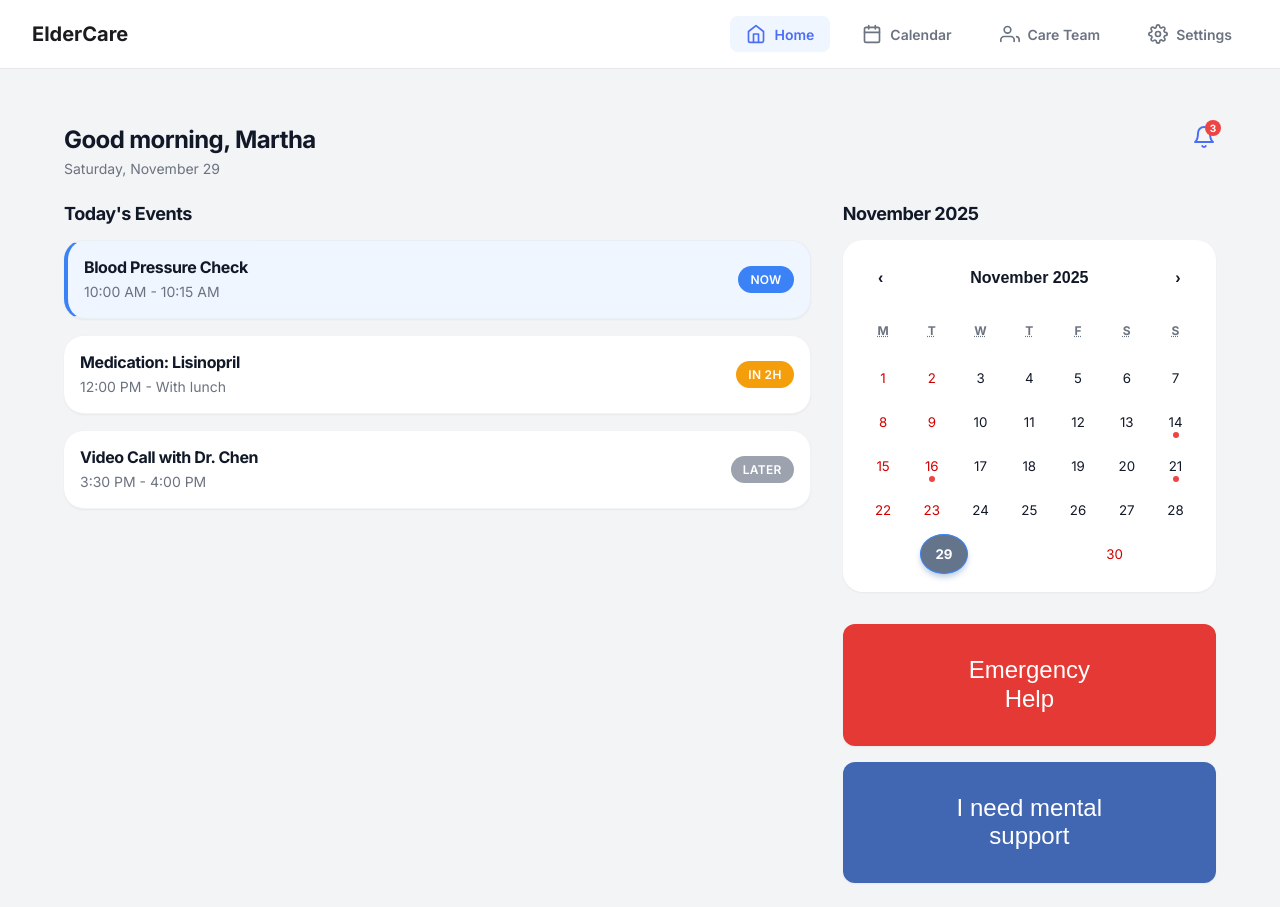
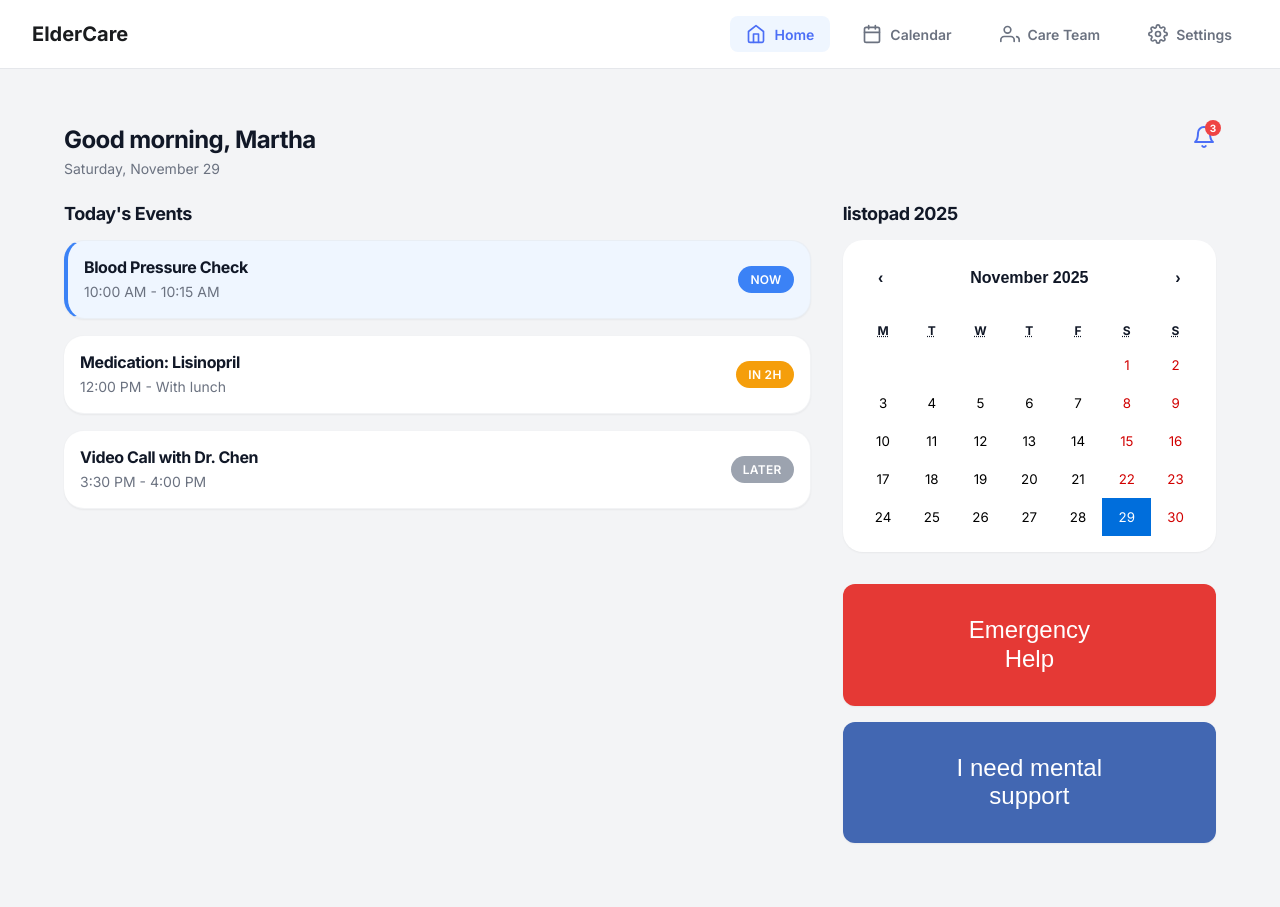
Before and after one commit to Wujaiszkowie/Stefan, a React (Create React App) app in the folder frontend/: page / in a window 1280 px wide. After the commit the page ends 867 px from the top, so only its background shows below. Built offline with nearby package versions, Linux system fonts and the light colour scheme.

Commit message:
chore: improve styles

```diff
--- a/frontend/src/components/Calendar.jsx
+++ b/frontend/src/components/Calendar.jsx
@@ -27,7 +27,7 @@ const CalendarComponent = () => {
         setActiveStartDate(activeStartDate);
     };
 
-    const formattedMonthYear = activeStartDate.toLocaleDateString('en-US', { month: 'long', year: 'numeric' });
+    const formattedMonthYear = activeStartDate.toLocaleDateString('pl-PL', { month: 'long', year: 'numeric' });
 
     return (
         <div style={{ marginBottom: '32px' }}>
--- a/frontend/src/index.css
+++ b/frontend/src/index.css
@@ -214,67 +214,3 @@ p {
     background-color: #F3F4F6;
     border-radius: 8px;
 }
-
-.react-calendar__month-view__weekdays {
-    text-align: center;
-    text-transform: uppercase;
-    font-weight: 600;
-    font-size: 0.75em;
-    color: var(--text-secondary);
-    margin-bottom: 10px;
-}
-
-.react-calendar__month-view__days__day {
-    color: var(--text-primary);
-    font-weight: 500;
-    padding: 10px !important;
-    display: flex !important;
-    flex-direction: column;
-    align-items: center;
-    justify-content: center;
-    position: relative;
-}
-
-.react-calendar__tile {
-    border-radius: 50% !important;
-    height: 40px !important;
-    width: 40px !important;
-    padding: 0 !important;
-    display: flex !important;
-    align-items: center !important;
-    justify-content: center !important;
-    margin: 2px auto !important;
-}
-
-.react-calendar__tile:enabled:hover,
-.react-calendar__tile:enabled:focus {
-    background-color: #EFF6FF !important;
-    color: var(--accent-blue) !important;
-}
-
-.react-calendar__tile--now {
-    background: transparent !important;
-    color: var(--accent-blue) !important;
-    font-weight: bold !important;
-    border: 1px solid var(--accent-blue) !important;
-}
-
-.react-calendar__tile--active {
-    background: var(--accent-mental) !important;
-    color: white !important;
-    box-shadow: 0 4px 6px -1px rgba(79, 117, 170, 0.4);
-}
-
-.react-calendar__tile--active:enabled:hover,
-.react-calendar__tile--active:enabled:focus {
-    background: var(--accent-mental-hover) !important;
-}
-
-.calendar-dot {
-    width: 6px;
-    height: 6px;
-    background-color: var(--accent-red);
-    border-radius: 50%;
-    position: absolute;
-    bottom: 4px;
-}
```
